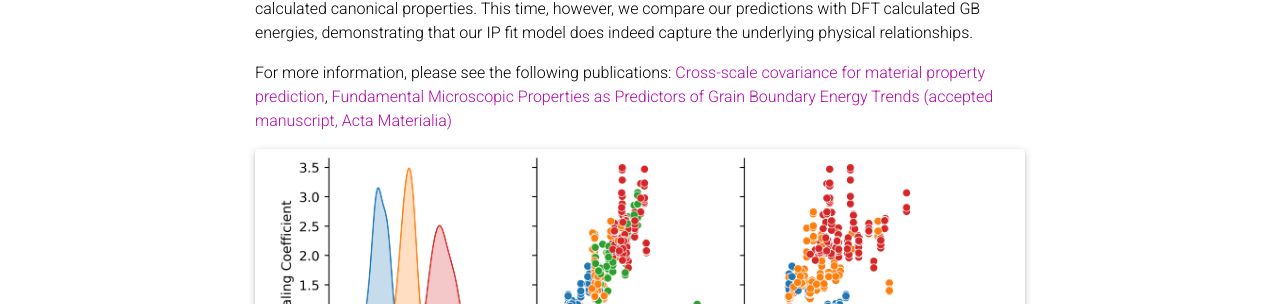
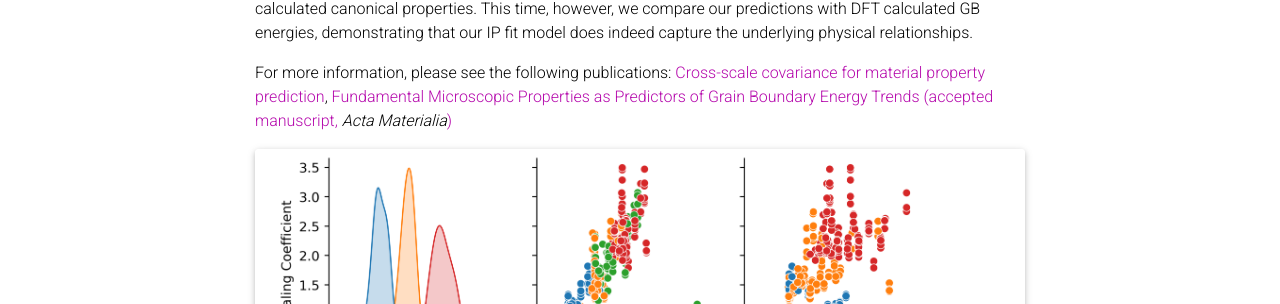
Before and after one commit to bjasperson/bjasperson.github.io, a Jekyll site: the page built from _projects/gb.md, in a window 1280 px wide and 900 px high, scrolled down 828 px. Shown: the part 173-477 px from the top of the window. Built offline with Jekyll 4.4.1, drawn with Linux system fonts in a browser that asks for light colours; full-size pictures stand in for the smaller copies a plugin makes; comment, search, counter and statistics services are not loaded; a style sheet for code colours, icons or effects is not loaded.

Commit message:
text updates

```diff
--- a/_projects/gb.md
+++ b/_projects/gb.md
@@ -34,7 +34,7 @@ Again, we uncover correlations between IP calculated canonical properties and GB
 We then make GB energy predictions from DFT calculated canonical properties.
 This time, however, we compare our predictions with DFT calculated GB energies, demonstrating that our IP fit model does indeed capture the underlying physical relationships.
 
-For more information, please see the following publications: [Cross-scale covariance for material property prediction](https://doi.org/10.1038/s41524-024-01453-w), [Fundamental Microscopic Properties as Predictors of Grain Boundary Energy Trends (accepted manuscript, Acta Materialia)](https://arxiv.org/abs/2411.16770)
+For more information, please see the following publications: [Cross-scale covariance for material property prediction](https://doi.org/10.1038/s41524-024-01453-w), [Fundamental Microscopic Properties as Predictors of Grain Boundary Energy Trends (accepted manuscript, *Acta Materialia*)](https://arxiv.org/abs/2411.16770)
 
 <div class="row">
     <div class="col-sm mt-3 mt-md-0">
```
Also changed, not shown: _news/250106_gb_accepted.md (+1 -1 lines).
